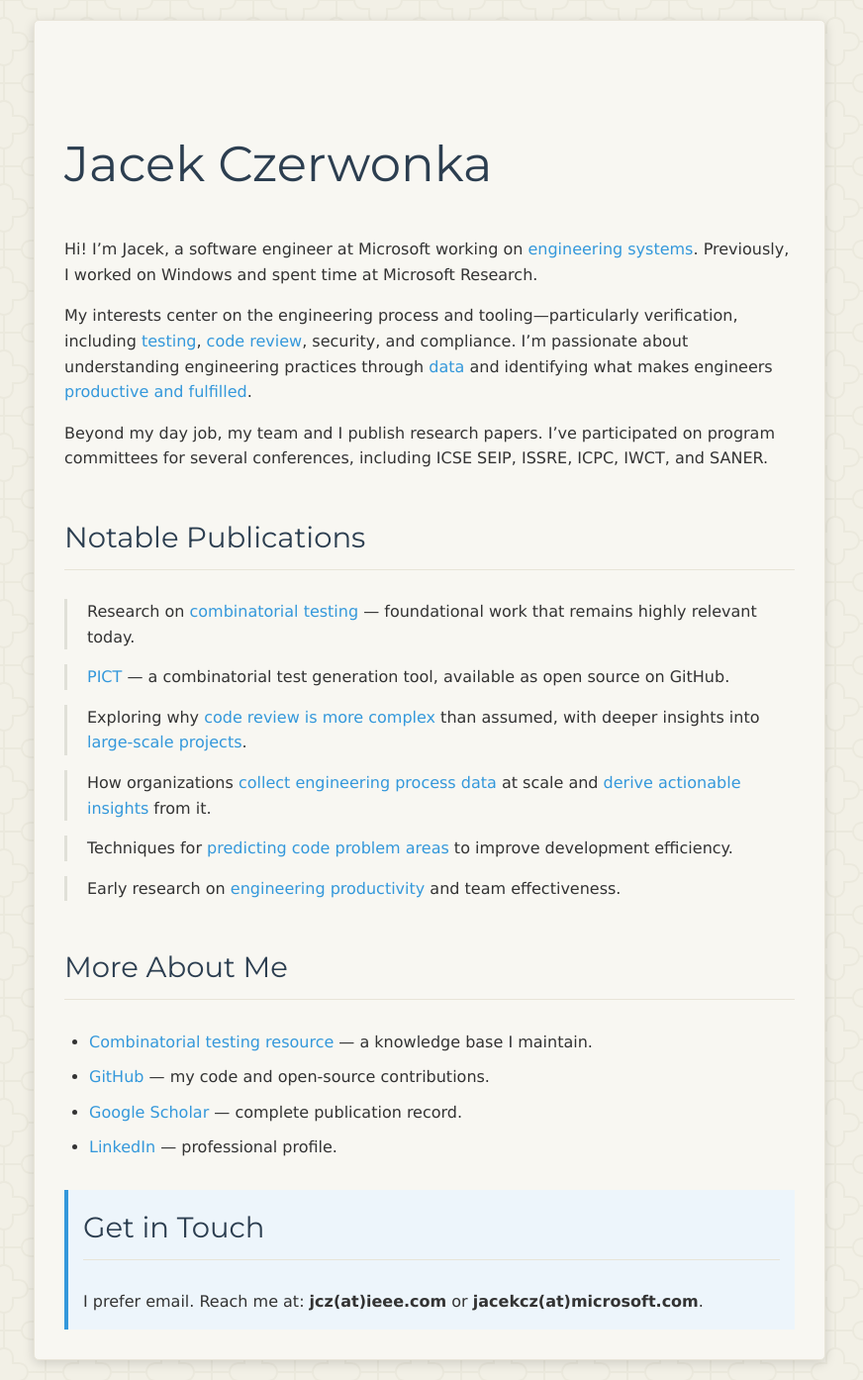
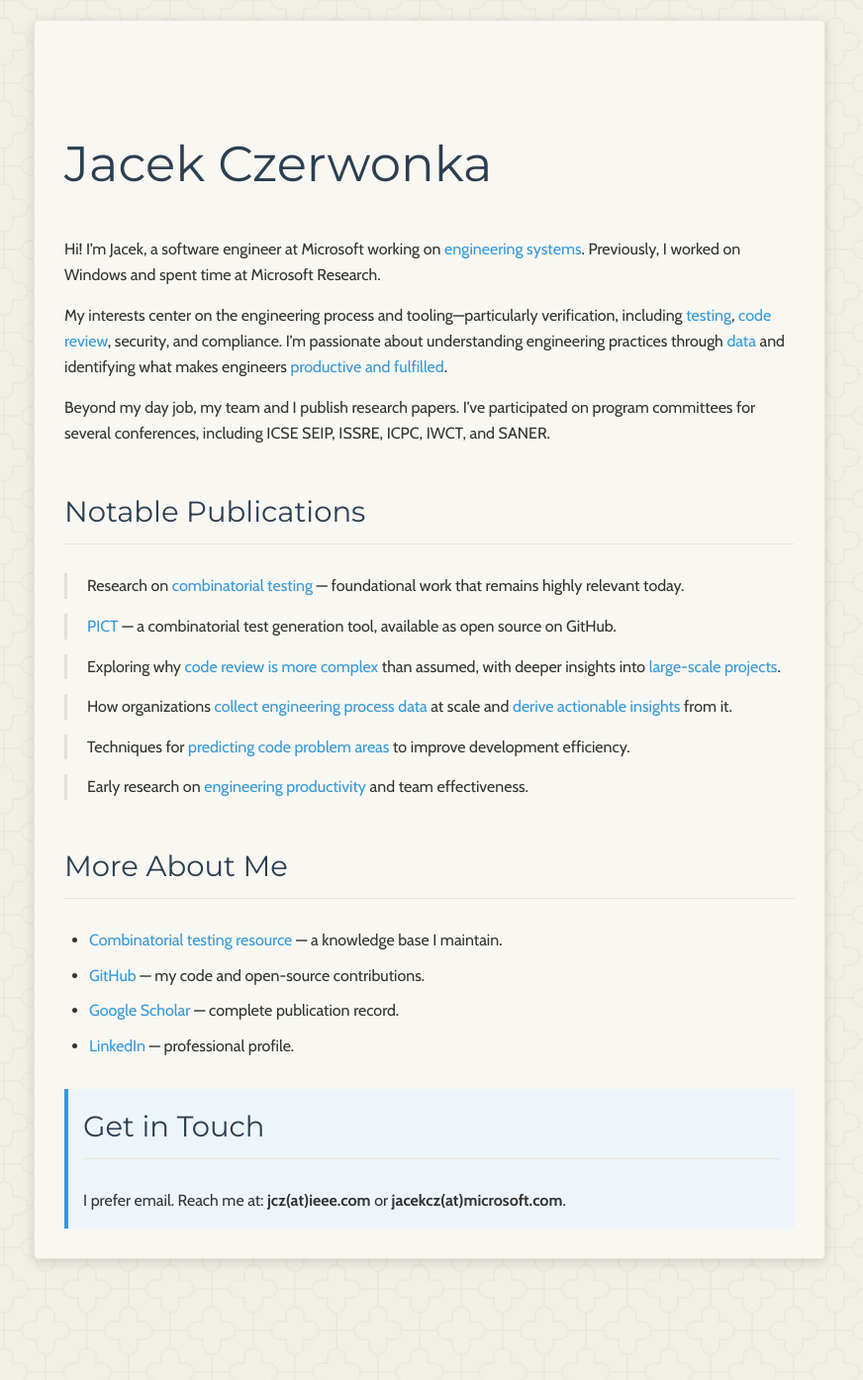
Before and after one commit to jaccz/jaccz.github.io, a Jekyll site: the page built from index.md, in a window 1280 px wide. Shown: the whole page at 99% size, without its empty margins (206-1078 px from the left). Built offline with Jekyll 4.4.1, drawn with Linux system fonts in a browser that asks for light colours; after the commit the page ends 1292 px from its top, so only the background shows below that.

Commit message:
Update font imports and body font-family for improved typography

```diff
--- a/assets/css/style.css
+++ b/assets/css/style.css
@@ -1,6 +1,6 @@
 /* Custom styles for jacekcz.com */
 
-@import url('https://fonts.googleapis.com/css2?family=Montserrat:wght@400&display=swap');
+@import url('https://fonts.googleapis.com/css2?family=Cabin:wght@400;500;600;700&family=Montserrat:wght@400&display=swap');
 
 :root {
   /* Light mode variables */
@@ -39,7 +39,7 @@
 }
 
 body {
-  font-family: Verdana, "Helvetica Neue", Helvetica, sans-serif;
+  font-family: 'Cabin', Verdana, "Helvetica Neue", Helvetica, sans-serif;
   line-height: 1.6;
   color: var(--text-color);
   background-color: var(--bg-color);
@@ -57,7 +57,7 @@
 }
 
 h1, h2, h3, h4 {
-  font-family: Montserrat, Georgia, Verdana, sans-serif;
+  font-family: 'Montserrat', Georgia, Verdana, sans-serif;
   color: var(--heading-color);
   margin-top: 1.5em;
   font-weight: 400;
```
